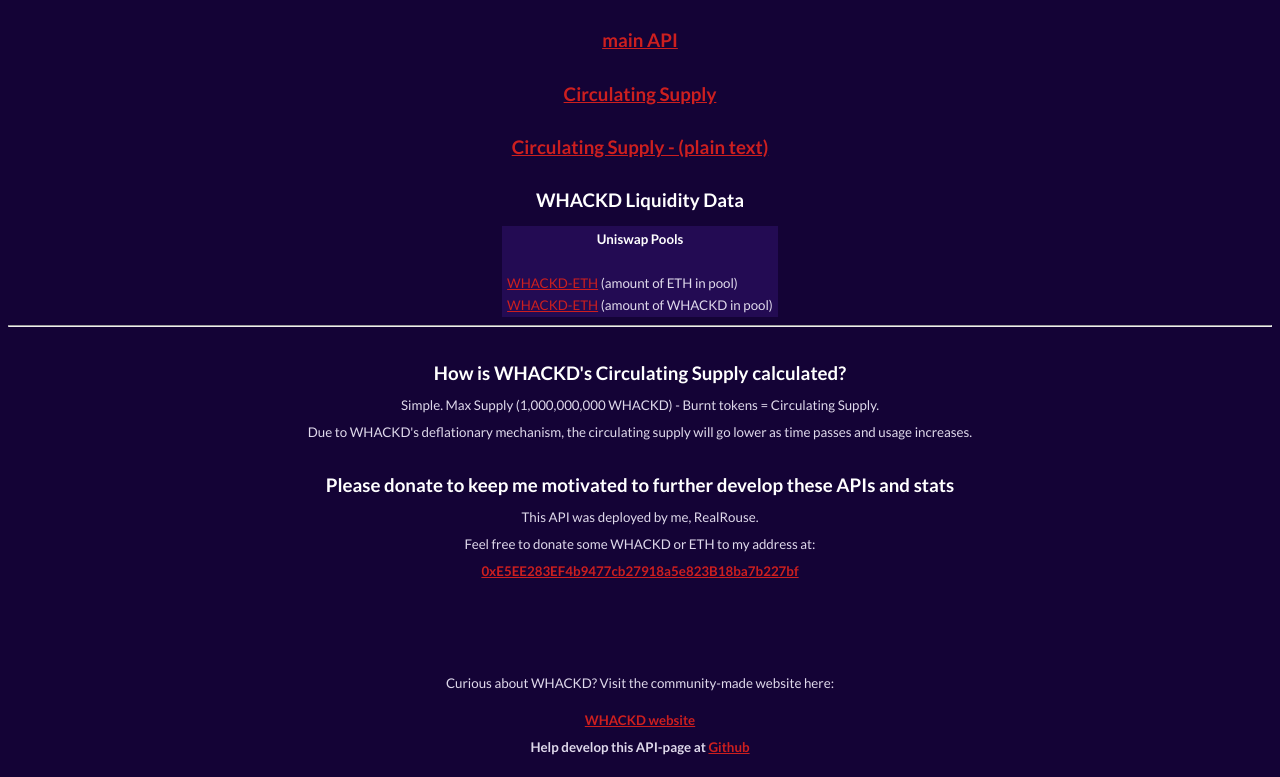
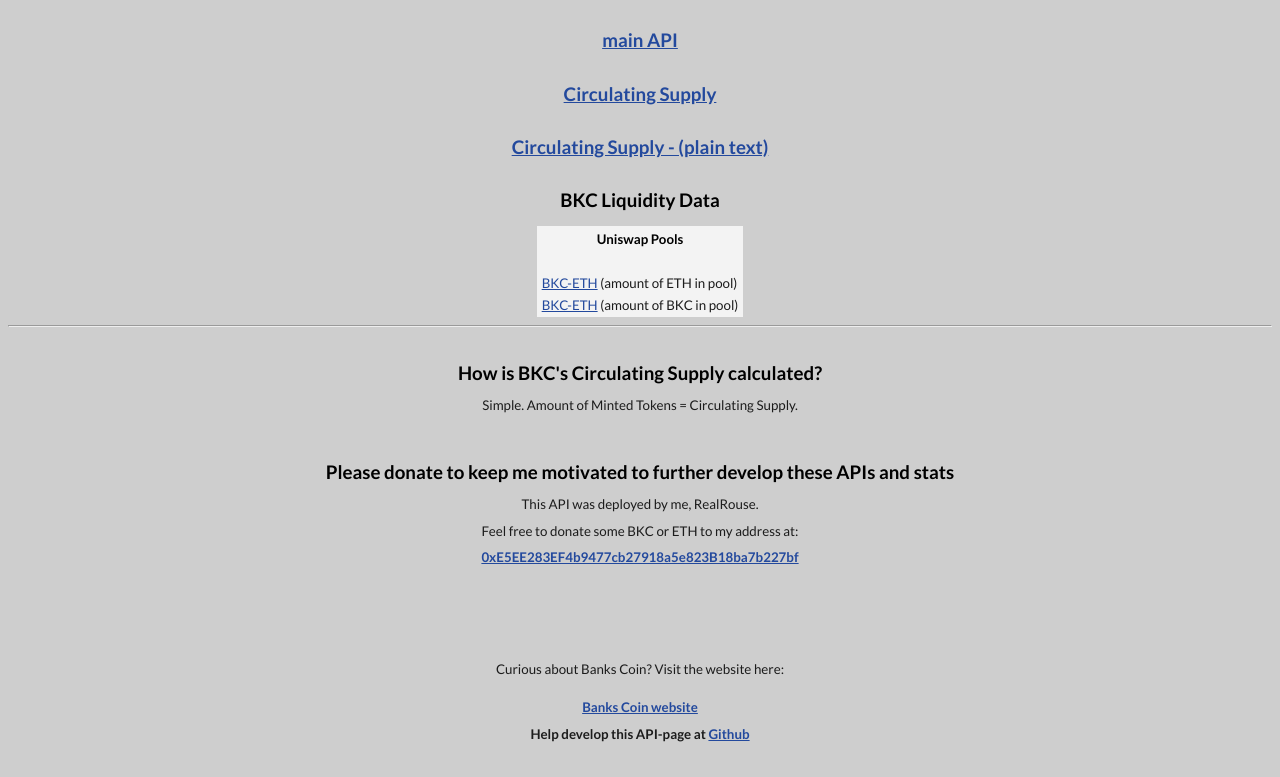
Before and after one commit to realrouse/bankscoin-api, a website: page index.html in a window 1280 px wide. Shown: the part 203-980 px from the top of the page. Drawn offline with Linux system fonts and the light colour scheme.

Commit message:
add banks coin colors

```diff
--- a/index.html
+++ b/index.html
@@ -4,22 +4,22 @@
 <link rel="icon" type="image/x-icon" href="https://getwhackd.org/storage/2021/07/cropped-hans-1-32x32.png" sizes="32x32">
 <link rel="icon" type="image/x-icon" href="https://getwhackd.org/storage/2021/07/cropped-hans-1-192x192.png" sizes="192x192">
 <style>
-body {background-color: #140336;}
-h1, h2, h3, h4 {font-family:Lato; color:white; line-height:10pt; margin-top:30pt;}
-h5 {font-family:Lato; color:white;}
-p {font-family:Lato; font-size:10pt; color: #DFD9EB; line-height: 10pt;}
-a {color:#CD1F1F;}
+body {background-color: #CECECE;}
+h1, h2, h3, h4 {font-family:Lato; color:black; line-height:10pt; margin-top:30pt;}
+h5 {font-family:Lato; color:black;}
+p {font-family:Lato; font-size:10pt; color: #1C1C1C; line-height: 10pt;}
+a {color:#23499D;}
 
-table { background-color:#230B53;  }
+table { background-color:#F3F3F3;  }
 td, tr {padding:3px;}}
 
 </style>
 </head>
     <body>
 <center>
-<img src="https://getwhackd.org/storage/2021/07/logo-web-768x768.png" width="150px"></img>
+<img src="https://bankscoin.io/wp-content/uploads/2022/03/bkc-logo-transparent.png" width="150px"></img>
         <h1>
-            WHACKD APIs
+            Banks Coin (BKC) APIs
         </h1>
         <hr>
         <h3>
@@ -33,13 +33,13 @@
 <a href="/circulating-text"> Circulating Supply - (plain text)</a>
 </h3>
         <h3>
-WHACKD Liquidity Data
+BKC Liquidity Data
 	</h3>
 
 <table>
 <tr><td><center><h5>Uniswap Pools</h5></center></td></tr>
-<tr><td><p><a href="/liquidity-eth">WHACKD-ETH</a> (amount of ETH in pool)</p></td></tr>
-<tr><td><p><a href="/liquidity-whackd">WHACKD-ETH</a> (amount of WHACKD in pool)</p></td></tr>
+<tr><td><p><a href="/liquidity-eth">BKC-ETH</a> (amount of ETH in pool)</p></td></tr>
+<tr><td><p><a href="/liquidity-bkc">BKC-ETH</a> (amount of BKC in pool)</p></td></tr>
 </table>
 
  	<hr>
@@ -47,20 +47,20 @@
 
 
 
-<h3>How is WHACKD's Circulating Supply calculated?</h3>
-<p>Simple. Max Supply (1,000,000,000 WHACKD) - Burnt tokens = Circulating Supply.
-<br></br>Due to WHACKD's deflationary mechanism, the circulating supply will go lower as time passes and usage increases.</p>
+<h3>How is BKC's Circulating Supply calculated?</h3>
+<p>Simple. Amount of Minted Tokens = Circulating Supply.
+<br></br></p>
 
 <h3>Please donate to keep me motivated to further develop these APIs and stats</h3>
 <p>This API was deployed by me, RealRouse.<br></br>
-Feel free to donate some WHACKD or ETH to my address at:<br></br>
+Feel free to donate some BKC or ETH to my address at:<br></br>
 <b><a href="https://etherscan.io/tokenholdings?a=0xe5ee283ef4b9477cb27918a5e823b18ba7b227bf" target="_blank">0xE5EE283EF4b9477cb27918a5e823B18ba7b227bf</a></b></p>
 
 <br></br>
 <br></BR>
-<p>Curious about WHACKD? Visit the community-made website here:</p> <h5>
-            <a href="https://getwhackd.org/">WHACKD website</a>
-<p>Help develop this API-page at <a href="https://github.com/WHACKD-Token/WHACKD-api">Github</a></p>
+<p>Curious about Banks Coin? Visit the website here:</p> <h5>
+            <a href="https://bankscoin.io/">Banks Coin website</a>
+<p>Help develop this API-page at <a href="https://github.com/realrouse/bankscoin-api">Github</a></p>
         </h5>
 
 </center>
```
Also changed, not shown: routes.js (+8 -8 lines).
